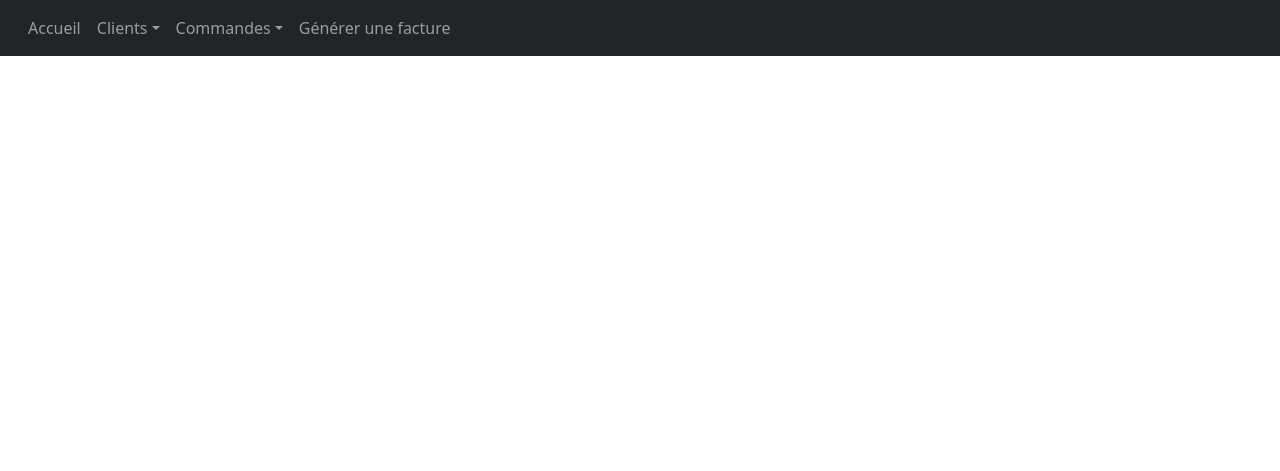
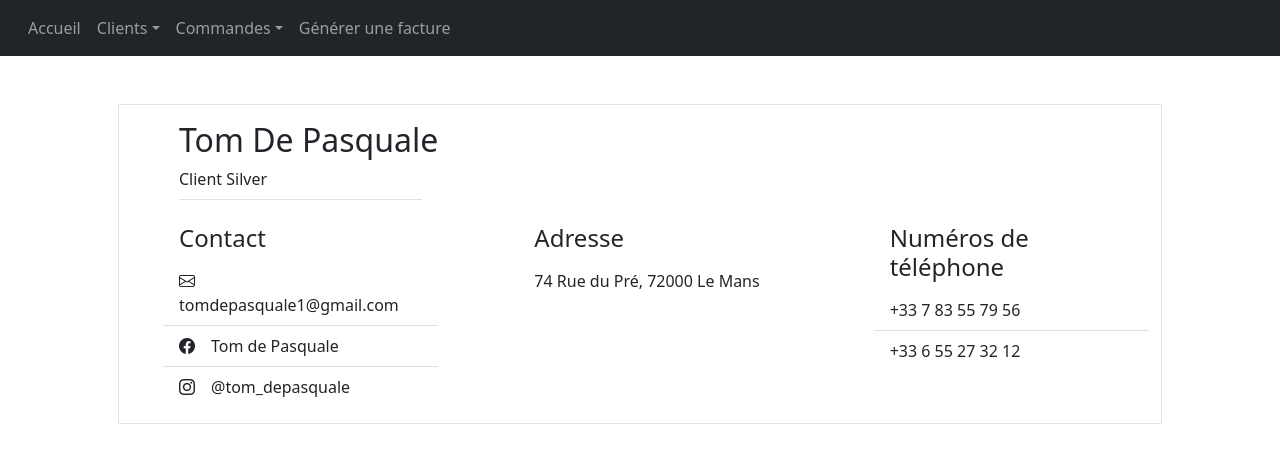
Before and after one commit to TomDep/bdd-turbo-disco, a PHP site: page /pages/fiche_client.php in a window 1280 px wide. Shown: the top 471 px of the page. Run offline with PHP 8.4, Linux system fonts and the light colour scheme; some libraries are stand-ins or nearby versions.

Commit message:
Ajout de la fiche client
Closes #10

```diff
--- /dev/null
+++ b/lib/FicheClient.php
@@ -0,0 +1,124 @@
+<?php
+
+class Adresse
+{
+    public $numero;
+    public $rue;
+    public $ville;
+    public $codePostal;
+
+    public function __construct($numero, $rue, $codePostal, $ville)
+    {
+        $this->numero = $numero;
+        $this->rue = $rue;
+        $this->ville = $ville;
+        $this->codePostal = $codePostal;
+    }
+
+    public function afficher() {
+
+    }
+}
+
+class FicheClient
+{
+    private $nom;
+    private $prenom;
+    private $grade;
+
+    // Adresses
+    private $adresses = [];
+
+    // Numéros
+    private $numerosTel = [];
+
+    // Contact
+    private $facebook;
+    private $instagram;
+    private $email;
+
+    public function __construct($nom, $prenom, $grade, $facebook, $instagram, $email)
+    {
+        $this->nom = $nom;
+        $this->prenom = $prenom;
+        $this->grade = $grade;
+        $this->facebook = $facebook;
+        $this->instagram = $instagram;
+        $this->email = $email;
+    }
+
+    public function ajouterNumeroTelephone($numero) {
+        $this->numerosTel[] = $numero;
+    }
+
+    public function ajouterAdresse($adresse) {
+        $this->adresses[] = $adresse;
+    }
+
+    private function afficherContact() {
+        ?>
+        <h4 class="ps-5 mt-2">Contact</h4>
+        <ul class="list-group-flush">
+            <li class="list-group-item"><i class="bi bi-envelope me-3"></i><?php echo $this->email; ?></li>
+            <li class="list-group-item"><i class="bi bi-facebook me-3"></i><?php echo $this->facebook; ?></li>
+            <li class="list-group-item"><i class="bi bi-instagram me-3"></i><?php echo $this->instagram; ?></li>
+        </ul>
+        <?php
+    }
+
+    private function afficherAdresse() {
+        ?>
+        <h4 class="ps-5 mt-2">
+            <?php echo (count($this->adresses) == 1) ? "Adresse" : "Adresses"; ?>
+        </h4>
+        <ul class="list-group-flush">
+            <?php foreach ($this->adresses as $adresse) {?>
+                <li class="list-group-item">
+                    <?php echo
+                        $adresse->numero . ' '
+                        . $adresse->rue . ', '
+                        . $adresse->codePostal . ' '
+                        . $adresse->ville; ?>
+                </li>
+            <?php } ?>
+        </ul>
+        <?php
+    }
+
+    private function afficherNumero() {
+        ?>
+        <h4 class="ps-5 mt-2">
+            <?php echo "Numéro" . ((count($this->numerosTel) == 1) ? " de téléphone" : "s de téléphone"); ?>
+        </h4>
+        <ul class="list-group-flush">
+            <?php foreach ($this->numerosTel as $numero) {?>
+                <li class="list-group-item">
+                    <?php echo $numero; ?>
+                </li>
+            <?php } ?>
+        </ul>
+        <?php
+    }
+
+    public function afficher() {
+?>
+        <div class="container border">
+            <div class="ps-5 pt-3">
+                <h2>
+                    <?php echo $this->prenom . ' ' . $this->nom; ?>
+                </h2>
+                <p class="border-bottom pb-2 w-25">
+                    Client  <?php echo $this->grade; ?>
+                </p>
+            </div>
+            <div>
+                <div class="row gx-5">
+                    <div class="col"><?php $this->afficherContact(); ?></div>
+                    <div class="col"><?php $this->afficherAdresse(); ?></div>
+                    <div class="col"><?php $this->afficherNumero(); ?></div>
+                </div>
+            </div>
+        </div>
+<?php
+    }
+}
--- a/pages/fiche_client.php
+++ b/pages/fiche_client.php
@@ -7,5 +7,28 @@
 <body>
 <?php  include("../templates/menu.php");  ?>
 
+<div class="container p-5">
+<?php
+
+require_once("../lib/FicheClient.php");
+
+$client = new FicheClient(
+        "De Pasquale",
+        "Tom",
+        "Silver",
+        "Tom de Pasquale",
+        "@tom_depasquale",
+        "tomdepasquale1@gmail.com");
+
+$client->ajouterAdresse(new Adresse(74, "Rue du Pré", 72000, "Le Mans"));
+//$client->ajouterAdresse(new Adresse(2, "Cours de Assé", 72000, "Le Mans"));
+
+$client->ajouterNumeroTelephone("+33 7 83 55 79 56");
+$client->ajouterNumeroTelephone("+33 6 55 27 32 12");
+
+$client->afficher();
+?>
+</div>
+
 </body>
 </html>
--- a/templates/links.php
+++ b/templates/links.php
@@ -11,3 +11,6 @@
 <script src="https://cdn.jsdelivr.net/npm/bootstrap@5.1.3/dist/js/bootstrap.bundle.min.js"
         integrity="sha384-ka7Sk0Gln4gmtz2MlQnikT1wXgYsOg+OMhuP+IlRH9sENBO0LRn5q+8nbTov4+1p"
         crossorigin="anonymous"></script>
+
+<!-- Bootstrap Icon -->
+<link rel="stylesheet" href="https://cdn.jsdelivr.net/npm/bootstrap-icons@1.7.2/font/bootstrap-icons.css">
```
